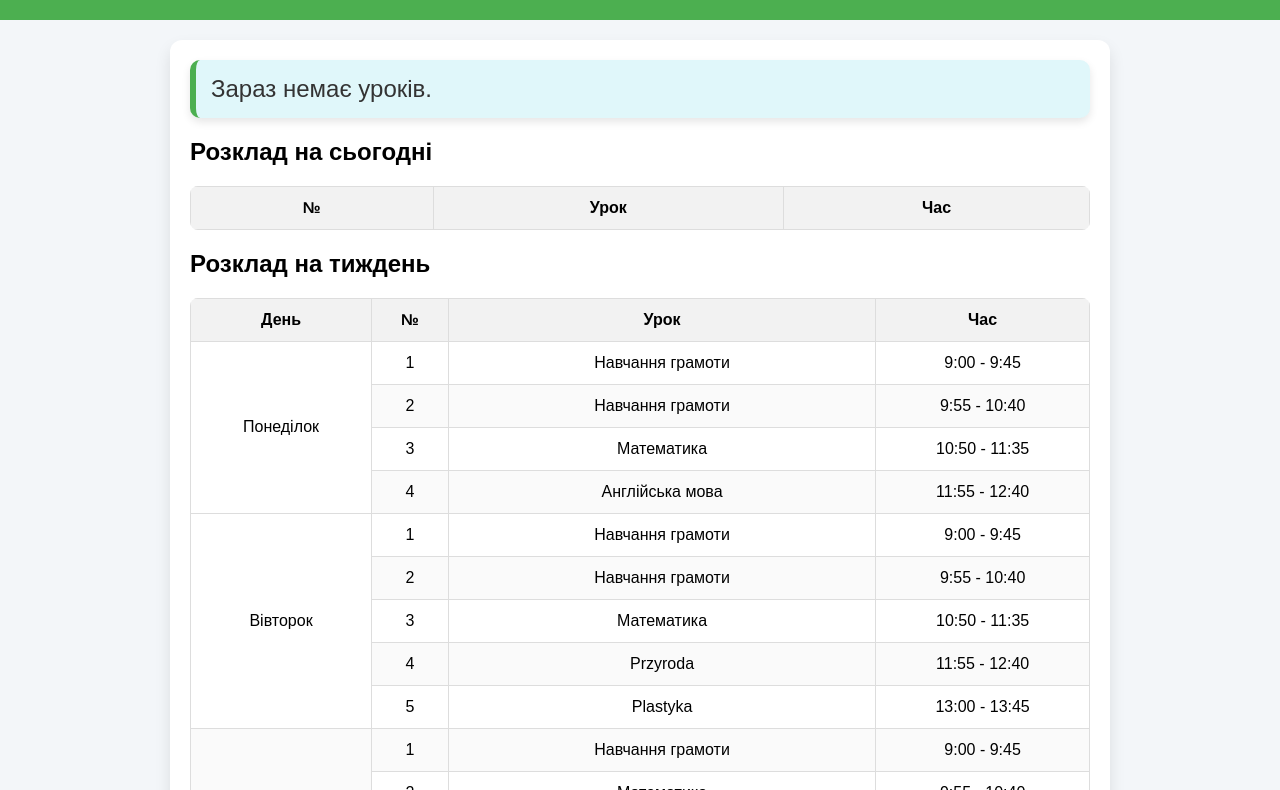
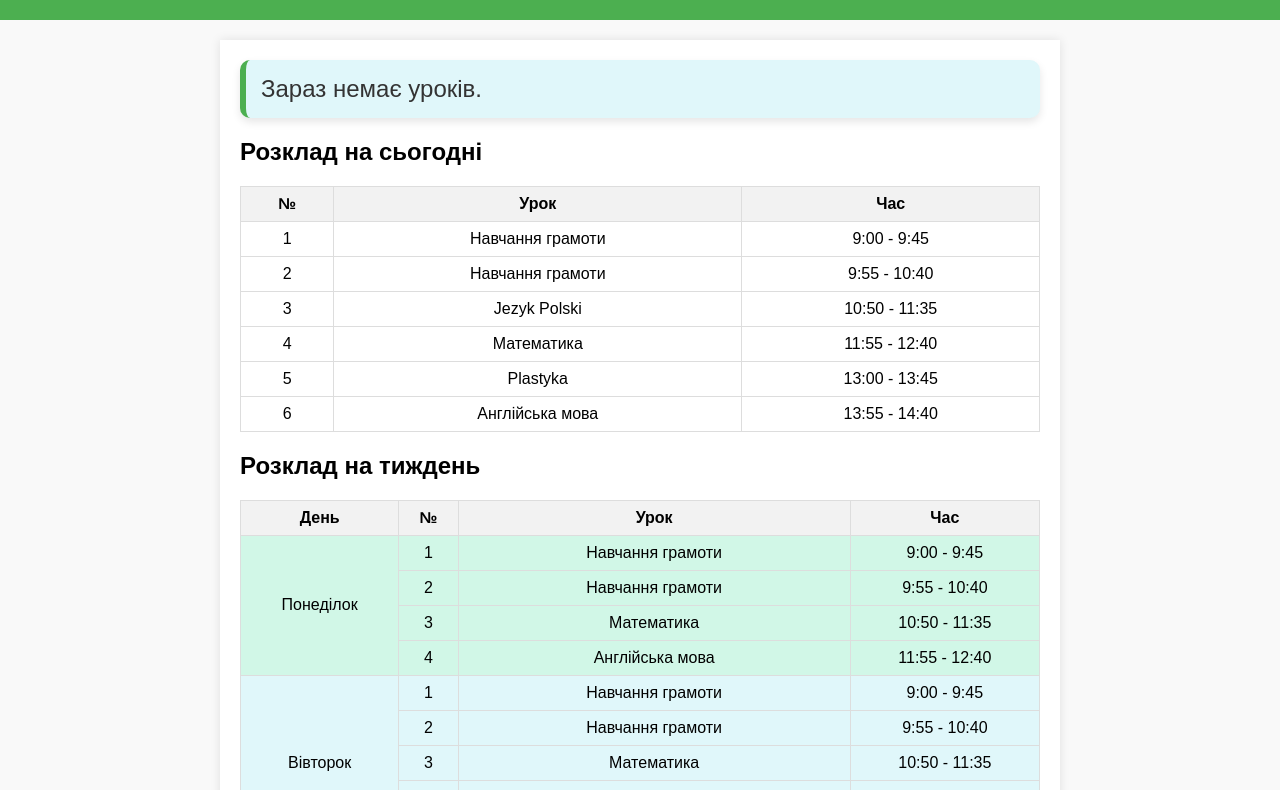
Before and after one commit to valerii-katasonov/schedule-site, a plain HTML site: page index.html in a window 1280 px wide. Shown: the part 92-882 px from the top of the page. Drawn offline with Linux system fonts and the light colour scheme.

Commit message:
Update index.html

```diff
--- a/index.html
+++ b/index.html
@@ -3,13 +3,13 @@
 <head>
   <meta charset="UTF-8">
   <meta name="viewport" content="width=device-width, initial-scale=1.0">
-  <title>Розклад уроків | Push School Warsaw</title>
+  <title>Розклад уроків</title>
   <style>
     body {
-      font-family: 'Arial', sans-serif;
+      font-family: Arial, sans-serif;
       margin: 0;
       padding: 0;
-      background-color: #f3f6f9;
+      background-color: #f9f9f9;
     }
     header {
       background-color: #4CAF50;
@@ -26,12 +26,11 @@
       height: 40px;
     }
     .container {
-      max-width: 900px;
+      max-width: 800px;
       margin: 20px auto;
       padding: 20px;
       background: white;
-      box-shadow: 0 8px 16px rgba(0, 0, 0, 0.1);
-      border-radius: 12px;
+      box-shadow: 0 0 10px rgba(0, 0, 0, 0.1);
     }
     .current-lesson {
       font-size: 1.5em;
@@ -52,27 +51,19 @@
       width: 100%;
       border-collapse: collapse;
       margin-bottom: 20px;
-      border-radius: 8px;
-      overflow: hidden;
     }
     th, td {
       border: 1px solid #ddd;
-      padding: 12px;
+      padding: 8px;
       text-align: center;
-      font-size: 1em;
     }
     th {
       background-color: #f2f2f2;
     }
-    tr:nth-child(even) {
-      background-color: #fafafa;
-    }
-    tr:hover {
-      background-color: #f1f1f1;
-    }
     .highlight {
       background-color: #d4edda;
     }
+    /* Цвета для дней недели */
     .monday {
       background-color: #d1f7e7;
     }
@@ -88,16 +79,12 @@
     .friday {
       background-color: #fce4ec;
     }
-    .logo {
-      max-width: 50px;
-      height: auto;
-    }
   </style>
 </head>
 <body>
   <header>
-    <img src="https://encrypted-tbn0.gstatic.com/images?q=tbn:ANd9GcQ-HPZ0nuTMxkLBcmJNqSS5HzBb176UyZaD3w&s" alt="Push School Logo" class="logo">
-    <h1>Розклад уроків | Push School Warsaw</h1>
+    <img src="https://encrypted-tbn0.gstatic.com/images?q=tbn:ANd9GcQ-HPZ0nuTMxkLBcmJNqSS5HzBb176UyZaD3w&s" alt="Push School Logo">
+    <h1>Розклад уроків</h1>
   </header>
   <div class="container">
     <div class="current-lesson" id="current-lesson">Зараз немає уроків.</div>
@@ -115,7 +102,7 @@
       </tbody>
     </table>
     <h2>Розклад на тиждень</h2>
-    <table id="weekly-schedule">
+    <table>
       <thead>
         <tr>
           <th>День</th>
@@ -124,7 +111,7 @@
           <th>Час</th>
         </tr>
       </thead>
-      <tbody>
+      <tbody id="weekly-schedule">
         <!-- Данные добавляются JavaScript-ом -->
       </tbody>
     </table>
@@ -187,8 +174,9 @@
     }
 
     function renderSchedule() {
-      const today = new Date().toLocaleDateString("uk-UA", { weekday: "long" });
-      const daySchedule = schedule[today] || [];
+      const daysOfWeek = ["Неділя", "Понеділок", "Вівторок", "Середа", "Четвер", "П'ятниця", "Субота"];
+      const today = new Date().getDay(); // Получаем номер дня недели (0-6)
+      const daySchedule = schedule[daysOfWeek[today]] || [];
 
       const dailyScheduleTable = document.querySelector("#daily-schedule tbody");
       dailyScheduleTable.innerHTML = ''; // Очистить таблицу перед рендером
@@ -208,25 +196,37 @@
         ? `Зараз урок: ${currentLesson.subject} (${currentLesson.time})`
         : "Зараз немає уроків.";
 
-      const weeklyScheduleTable = document.querySelector("#weekly-schedule tbody");
+      // Рендеринг расписания на всю неделю
+      const weeklyScheduleTable = document.querySelector("#weekly-schedule");
       weeklyScheduleTable.innerHTML = ''; // Очистить таблицу перед рендером
 
-      Object.keys(schedule).forEach(day => {
-        let colorClass = day.toLowerCase(); // Класс для окраски
-        schedule[day].forEach((lesson, index) => {
-          const row = `
-            <tr class="${colorClass}">
-              ${index === 0 ? `<td rowspan="${schedule[day].length}">${day}</td>` : ""}
-              <td>${lesson.number}</td>
-              <td>${lesson.subject}</td>
-              <td>${lesson.time}</td>
-            </tr>`;
+      // Выделяем цвета для разных дней недели
+      const dayClasses = {
+        "Понеділок": "monday",
+        "Вівторок": "tuesday",
+        "Середа": "wednesday", // Цвет для среды
+        "Четвер": "thursday", // Цвет для четверга
+        "П'ятниця": "friday"
+      };
+
+      for (const day in schedule) {
+        const dayLessons = schedule[day];
+        const dayClass = dayClasses[day]; // Получаем класс для дня
+
+        dayLessons.forEach((lesson, index) => {
+          const rowClass = dayClass; // Применяем цвет для дня недели
+          const row = `<tr class="${rowClass}">
+            ${index === 0 ? `<td rowspan="${dayLessons.length}">${day}</td>` : ''}
+            <td>${lesson.number}</td>
+            <td>${lesson.subject}</td>
+            <td>${lesson.time}</td>
+          </tr>`;
           weeklyScheduleTable.innerHTML += row;
         });
-      });
+      }
     }
 
-    window.onload = renderSchedule;
+    renderSchedule();
   </script>
 </body>
 </html>
```
